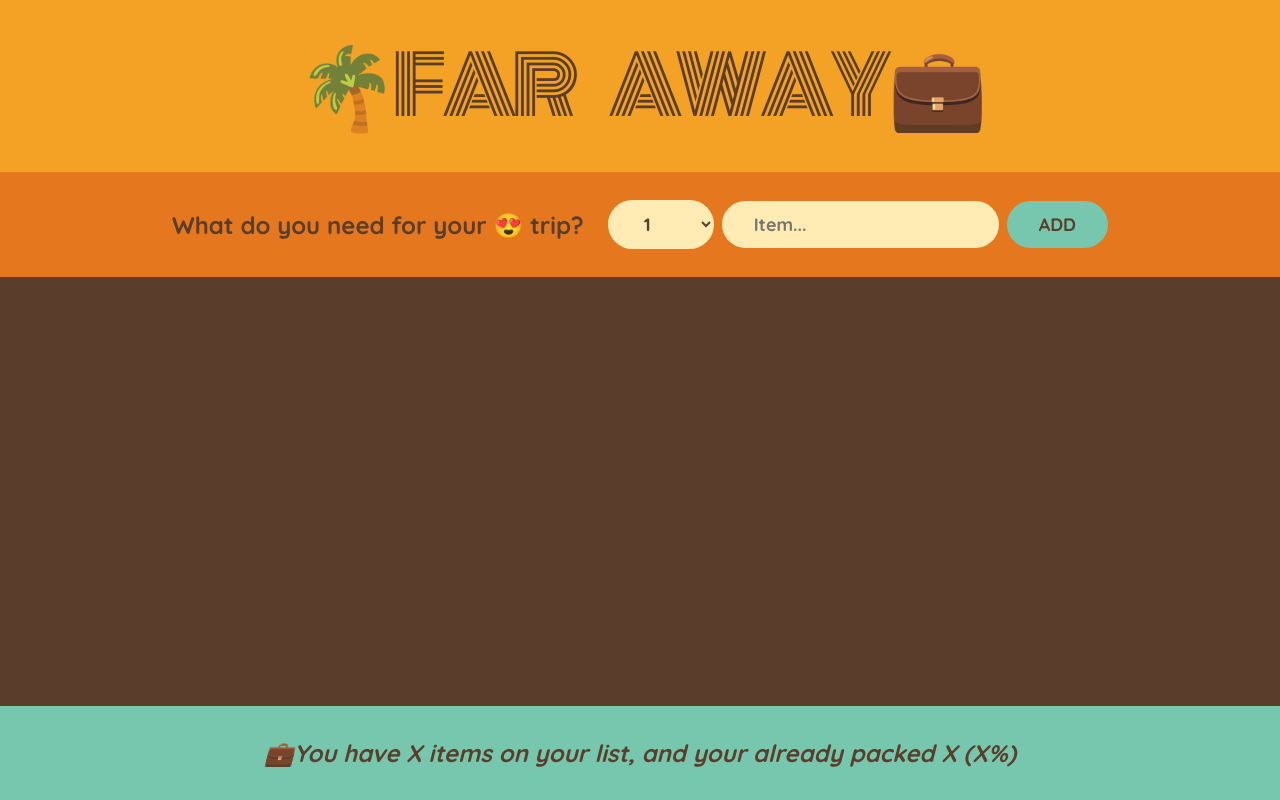
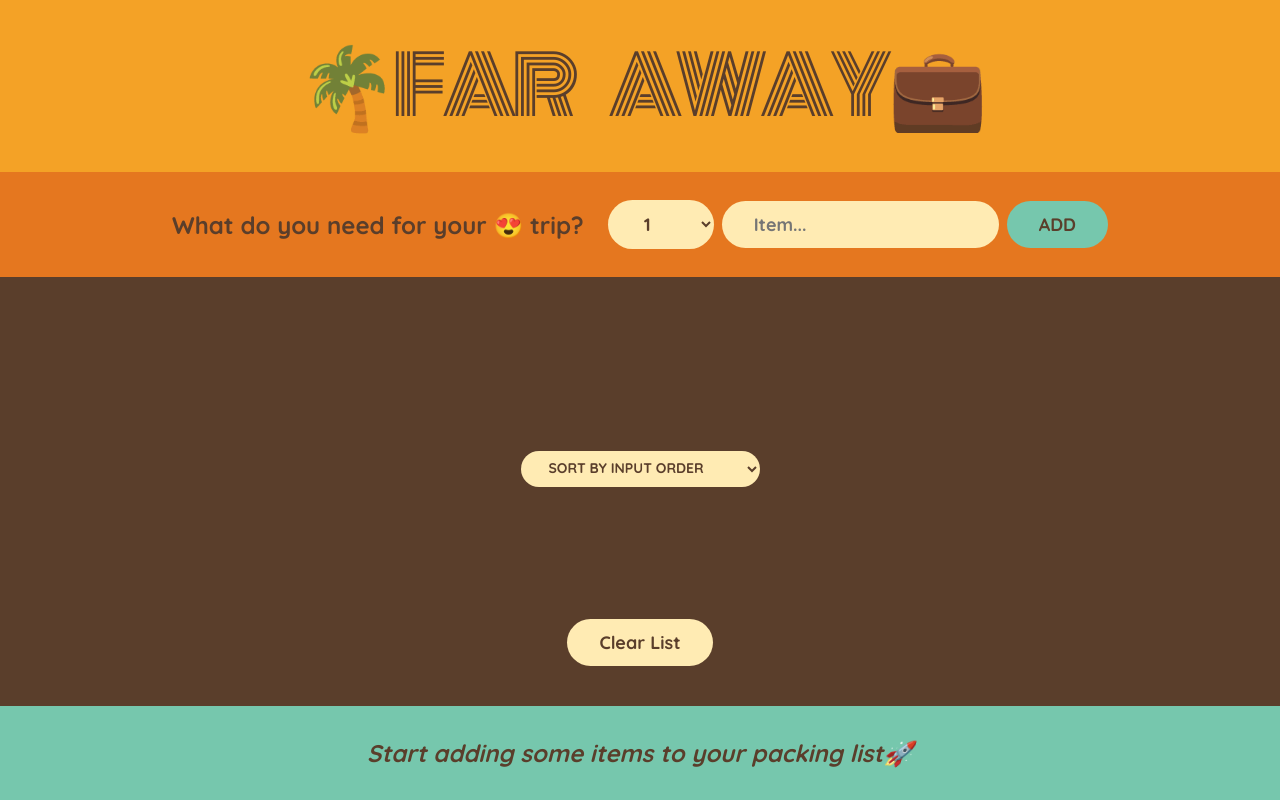
Before and after one commit to drewtuan/Travel-Application, a React (Vite) app in the folder travelapp/: page / in a window 1280 px wide. Built offline with nearby package versions, Linux system fonts and the light colour scheme.

Commit message:
clear list changes

```diff
--- a/travelapp/src/App.jsx
+++ b/travelapp/src/App.jsx
@@ -5,11 +5,13 @@
   const [items, setItems] = useState([]);
 
   function handleAddItems(item) {
+    // creates a new array with the new item added
     setItems(items => [...items, item]);
   }
 
   function handleDeleteItems(id) {
-    // creates a new array that contains only the items with ids that are not equal to the id of the item being deleted
+    // creates a new array that contains only the items with ids that are not equal to the id of the item being deleted.
+    // excludes delete item from new array.
     setItems(items => items.filter(item=> item.id !== id));
   }
 
@@ -18,12 +20,17 @@
     setItems(items => items.map(item => item.id === id ? {...item, packed: !item.packed} : item));
   }
 
+  function handleClearList() {
+    const confirmed = window.confirm('Are you sure you want to delete the entire list');
+    setItems([]);
+  }
+
   return (
   <div className="app">
     <Logo/>
     <Form onAddItems={handleAddItems} />
-    <PackingList items={items} onDeleteItem={handleDeleteItems} onToggleItem={handleToggleItem}/>
-    <Stats/>
+    <PackingList items={items} onDeleteItem={handleDeleteItems} onToggleItem={handleToggleItem} onClearList={handleClearList}/>
+    <Stats items={items}/>
   </div>
   )
 }
@@ -76,11 +83,19 @@
 
 
 
-function PackingList({items, onDeleteItem,onToggleItem}) {
+function PackingList({items, onDeleteItem,onToggleItem, onClearList}) {
+
+  const [sortBy, setSortBy] = useState("input");
+  let sortedItems;
+
+  if(sortBy === 'input') sortedItems = items;
+  if(sortBy === 'description') sortedItems = items.slice().sort((a,b) => a.description.localeCompare(b.description));
+  if(sortBy === 'packed') sortedItems = items.slice().sort((a,b) => Number(a.packed) - Number(b.packed));
+
   return(
     <div className="list">
       <ul>
-        {items.map((item) => (
+        {sortedItems.map((item) => (
           <Item
           item={item}
           onToggleItem={onToggleItem}
@@ -88,6 +103,15 @@
           onDeleteItem={onDeleteItem}
           />))}
       </ul>
+
+      <div className="actions">
+          <select value={sortBy} onChange={(e)=>setSortBy(e.target.value)}>
+            <option value="input">Sort by input order</option>
+            <option value="description">Sort by description</option>
+            <option value="packed">Sort by packed status</option>
+          </select>
+      </div>
+      <button onClick={onClearList}>Clear List</button>
     </div>
   );
 }
@@ -104,10 +128,24 @@
   );
 }
 
-function Stats() {
+function Stats({items}) {
+  if (!items.length)
+    return(
+      <p className="stats">
+        <em>Start adding some items to your packing list🚀</em>
+      </p>
+    );
+
+   const numItems = items.length;
+   const numPacked = items.filter((item) => (item.packed)).length;
+   const percentageOfItemsPacked = Math.round((numPacked/numItems) * 100);
   return(
     <footer className="stats">
-      <em>💼You have X items on your list, and your already packed X (X%)</em>
+      <em>
+        {percentageOfItemsPacked === 100 ? "You got everything! Ready to go ✈️"
+          : `You have ${numItems} items on your list, and your already packed ${numPacked} (${percentageOfItemsPacked})`}
+
+      </em>
     </footer>
   );
 }
```
